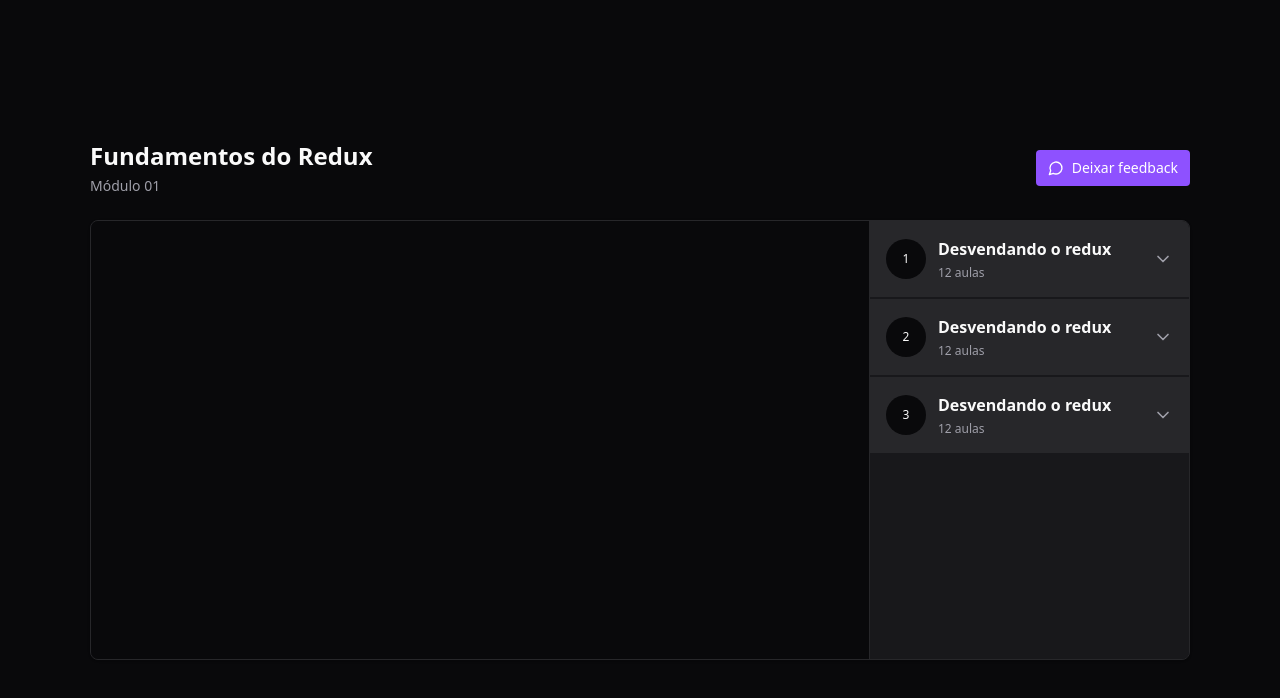
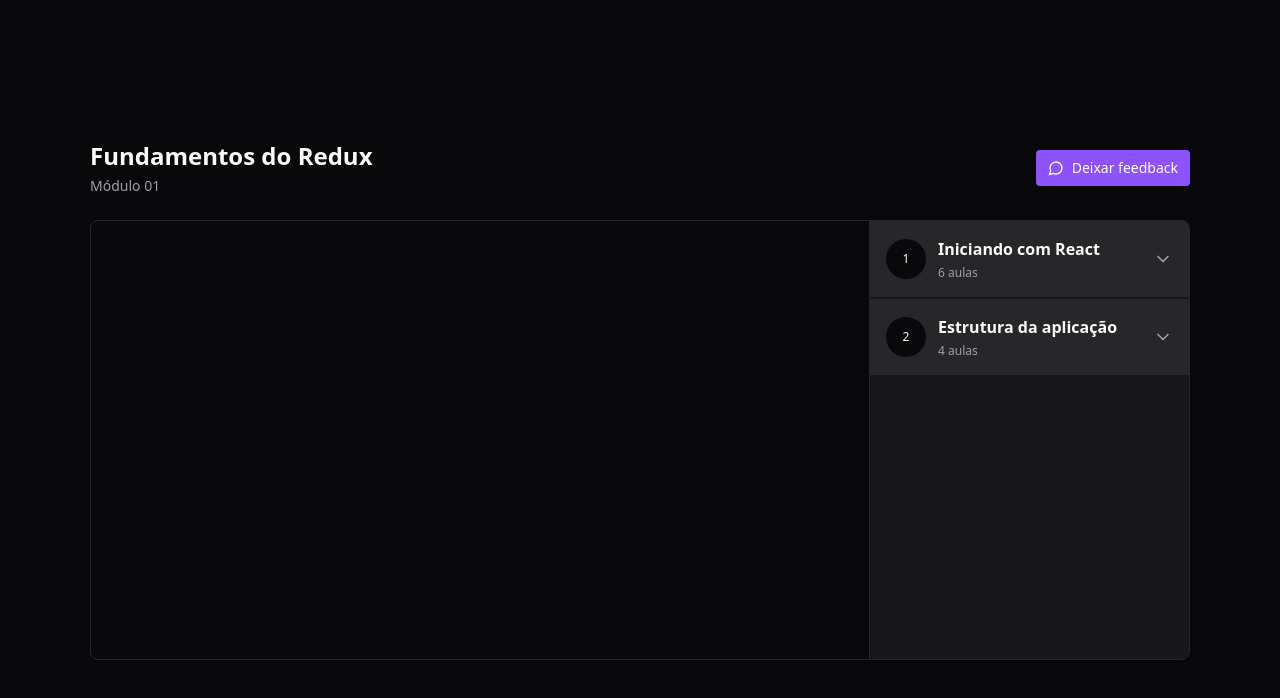
Before and after one commit to carolribeiro2112/redux-video-player, a React (Vite) app: page / in a window 1280 px wide. Shown: the top 698 px of the page. Built offline with nearby package versions, Linux system fonts and the light colour scheme.

Commit message:
feat: Getting app modules from redux

```diff
--- a/src/pages/Player.tsx
+++ b/src/pages/Player.tsx
@@ -2,7 +2,15 @@
 import { Video } from "../components/Video";
 import { Header } from "../components/Header";
 import { Module } from "../components/Module";
+import { useAppSelector } from "../store";
+
 export function Player() {
+  const modules = useAppSelector((state) => {
+    return state.player.course.modules;
+  });
+
+  console.log(modules);
+
   return (
     <div className="h-screen bg-zinc-950 text-zinc-50 flex justify-center items-center">
       <div className="flex w-[1100px] flex-col gap-6">
@@ -18,21 +26,16 @@
             <Video />
           </div>
           <aside className="w-80 absolute top-0 bottom-0 right-0 border-l divide-y-2 divide-zinc-900 border-zinc-800 bg-zinc-900 overflow-y-scroll scrollbar scrollbar-thin scrollbar-track-zinc-950 scrollbar-thumb-zinc-800">
-            <Module
-              moduleIndex={0}
-              title="Desvendando o redux"
-              amountOfLessons={12}
-            />
-            <Module
-              moduleIndex={1}
-              title="Desvendando o redux"
-              amountOfLessons={12}
-            />
-            <Module
-              moduleIndex={2}
-              title="Desvendando o redux"
-              amountOfLessons={12}
-            />
+            {modules.map((module, index) => {
+              return (
+                <Module
+                  key={module.id}
+                  moduleIndex={index}
+                  title={module.title}
+                  amountOfLessons={module.lessons.length}
+                />
+              );
+            })}
           </aside>
         </main>
       </div>
```
